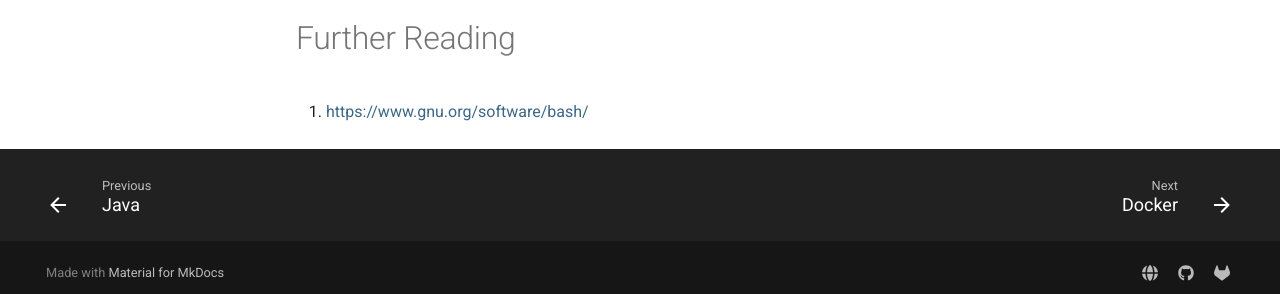
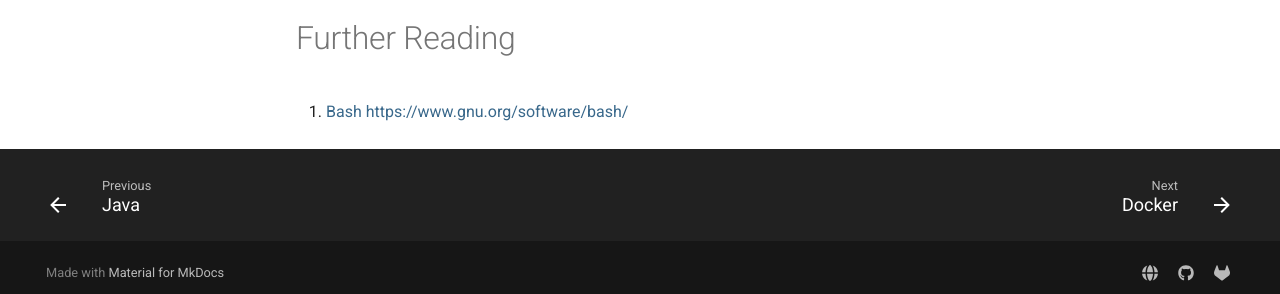
Before and after one commit to clarin-eric/handbook-development, an MkDocs documentation site: the page built from docs/stack/bash.md, in a window 1280 px wide and 900 px high, scrolled down 1790 px. Shown: the part 595-889 px from the top of the window. Built offline with MkDocs 1.6.1 and Material for MkDocs 9.7.7, drawn with Linux system fonts in a browser that asks for light colours; comment, search, counter and statistics services are not loaded.

Commit message:
Improved cross reference

```diff
--- a/docs/stack/bash.md
+++ b/docs/stack/bash.md
@@ -95,4 +95,4 @@ we don't have experience with this tool.
 Script analysis is achieved by linting via the [shellcheck](https://www.shellcheck.net/) utility.
 
 # Further Reading
-1. <a name="bash">https://www.gnu.org/software/bash/</a>
+1. <a name="bash">Bash [https://www.gnu.org/software/bash/](https://www.gnu.org/software/bash/)</a>
```
